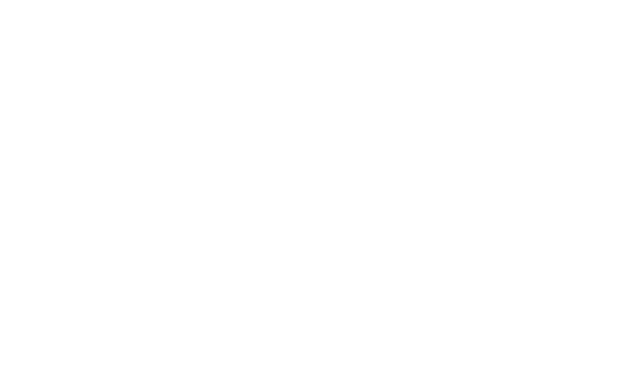
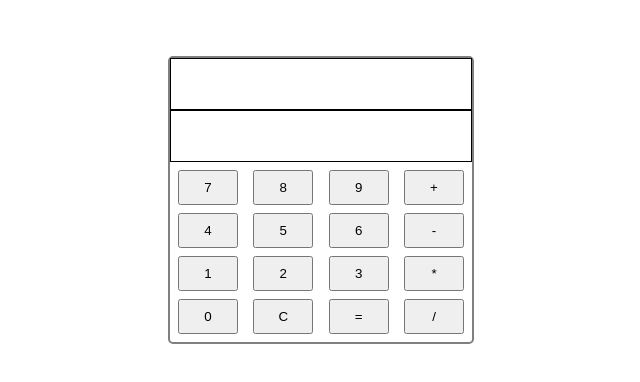
Before and after one commit to andrebarros7201/calculator, a plain HTML site: page index.html in a window 1280 px wide. Shown: the whole page, without its empty margins (319-959 px from the left). Drawn offline with Linux system fonts and the light colour scheme.

Commit message:
Calculator Layout

```diff
--- a/index.html
+++ b/index.html
@@ -3,9 +3,33 @@
 <head>
     <meta charset="UTF-8">
     <meta name="viewport" content="width=device-width, initial-scale=1.0">
+    <link rel="stylesheet" href="style.css">
     <title>Calculator</title>
 </head>
 <body>
-
+    <div class="container">
+        <div class="top-container">
+            <div class="display" id="operation"></div>
+            <div class="display" id="result"></div>
+        </div>
+        <div class="bottom-container">
+            <button>7</button>
+            <button>8</button>
+            <button>9</button>
+            <button>+</button>
+            <button>4</button>
+            <button>5</button>
+            <button>6</button>
+            <button>-</button>
+            <button>1</button>
+            <button>2</button>
+            <button>3</button>
+            <button>*</button>
+            <button>0</button>
+            <button>C</button>
+            <button>=</button>
+            <button>/</button>
+        </div>
+    </div>
 </body>
 </html>
--- a/style.css
+++ b/style.css
@@ -2,3 +2,38 @@
     margin: 0;
     padding: 0;
 }
+body{
+    display: flex;
+    justify-content: center;
+    align-items: center;
+    height: 50vh;
+}
+
+.container{
+    display: flex;
+    flex-direction: column;
+    flex-flow: column wrap;
+    border-radius: 5px;
+    width: min-content;
+    border: 2px solid grey;
+}
+
+.display{
+    width: min-content;
+    height: 50px;
+    width: 300px;
+    border: 1px solid black;
+}
+
+button{
+    padding: 8px 16px;
+    width: 60px;
+}
+
+.bottom-container{
+    display: flex;
+    flex-flow: row wrap;
+    gap: 8px;
+    justify-content: space-between;
+    padding: 8px;
+}
```
